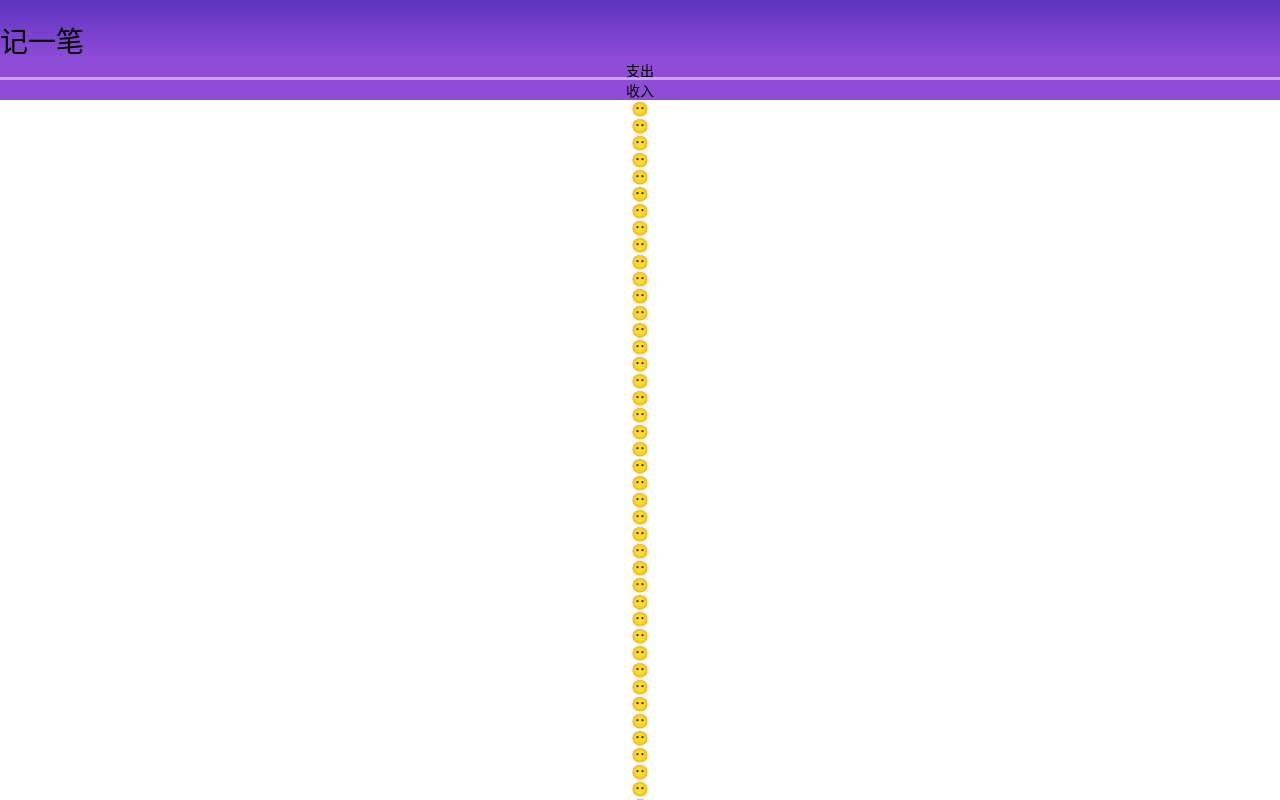
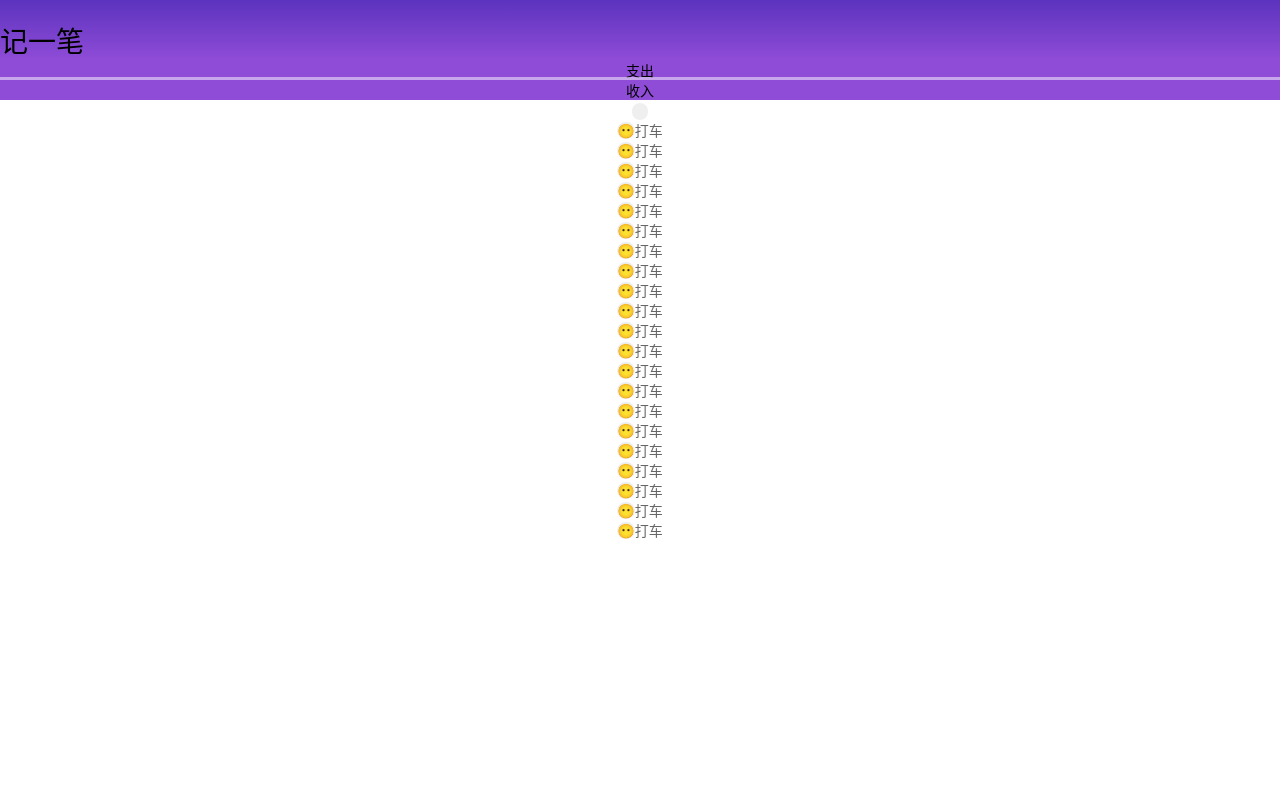
Before and after one commit to wangdoudou86/react-mangosteen, a React (Vite) app: page /items/new in a window 1280 px wide. Shown: the top 800 px of the page. Built offline with nearby package versions, Linux system fonts and the light colour scheme.

Commit message:
fix: 完善 Tags 组件的样式细节

```diff
--- a/src/pages/ItemsNewPage/components/Tags.tsx
+++ b/src/pages/ItemsNewPage/components/Tags.tsx
@@ -1,14 +1,26 @@
+import { Icon } from "../../../components/Icon/Icon"
+
 type Props = {
   kind: Item['kind']
 }
 export const Tags: React.FC<Props> = (props) => {
-  const tags = Array.from({ length: 99 })
+  const tags = Array.from({ length: 21 })
   return (
     <div>
       <ol grid grid-cols="[repeat(auto-fit,48px)]" justify-center gap-x-32px
         gap-y-16px py-16px px-8px>
+        <li>
+          <span block w-48px h-48px rounded="24px" bg="#EFEFEF"
+            flex justify-center items-center text-24px text="#8F4CD7"
+          ><Icon name="add" /></span>
+        </li>
         {tags.map(tag =>
-          <li w-48px h-48px b-1 b-red flex justify-center items-center>😶</li>
+          <li w-48px flex justify-center items-center
+            flex-col gap-y-8px>
+            <span block w-48px h-48px rounded="24px" bg="#EFEFEF"
+              flex justify-center items-center text-24px b-1 b="#8F4CD7">😶</span>
+            <span text-12px text="#666">打车</span>
+          </li>
         )}
       </ol>
     </div>
```
